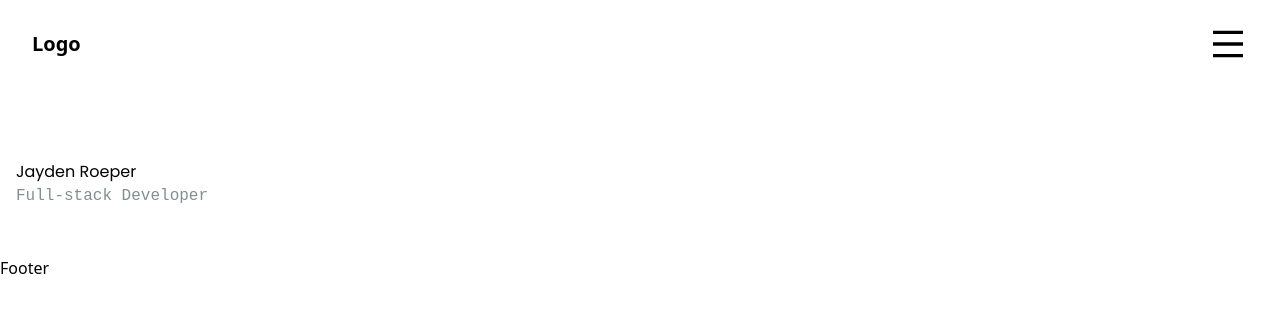
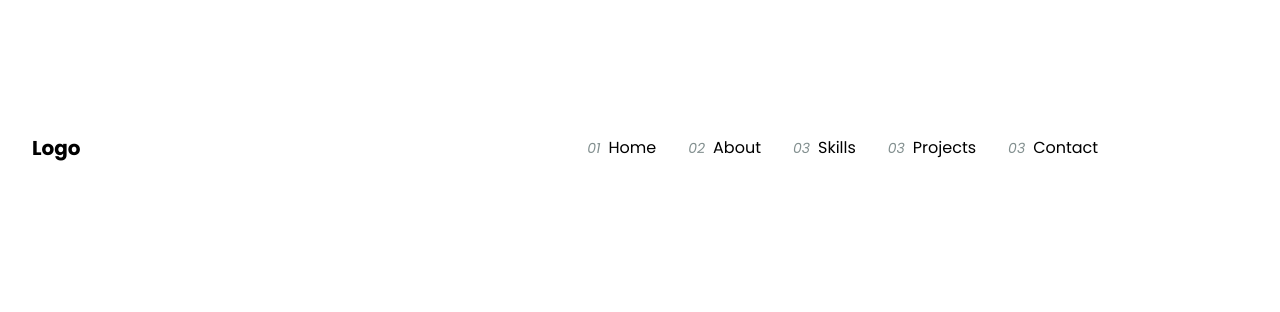
Before and after one commit to Gekke-SuCro/dev-portfolio, a React (Vite) app in the folder frontend/: page / in a window 1280 px wide. Shown: the top 312 px of the page. Built offline with nearby package versions, Linux system fonts and the light colour scheme.

Commit message:
Mobile menu is responsive for landscape mobile.

```diff
--- a/frontend/src/components/Navbar.jsx
+++ b/frontend/src/components/Navbar.jsx
@@ -6,6 +6,8 @@ const menuItems = [
     { id: 1, name: "Home", link: "#home" },
     { id: 2, name: "About", link: "#home" },
     { id: 3, name: "Skills", link: "#skills" },
+    { id: 3, name: "Projects", link: "#projects" },
+    { id: 3, name: "Contact", link: "#contact" },
 ]
 
 const Navbar = () => {
@@ -15,19 +17,22 @@ const Navbar = () => {
         <header className="px-8 py-6 bg-white fixed top-0 left-0 w-full z-50">
             <nav className="flex items-center justify-between">
                 <div className="font-bold text-xl">Logo</div>
-                <div className={`${isOpen ? "left-1/3" : "left-full"} transition-all duration-2/00 ease-in
-                bg-accent bg-opacity-90 fixed top-0 w-2/3 h-full`}>
-                    <ul className={`flex flex-col items-center justify-center gap-8 w-full h-full`}>
+                <div className={`${isOpen ? "left-1/3" : "left-[200svw]"} transition-all duration-2/00 ease-in
+                bg-accent bg-opacity-90 fixed top-0 w-2/3 h-full md:relative md:left-0 md:bg-white`}>
+                    <ul className={`flex flex-col flex-wrap px-8 py-28 items-center justify-center gap-8 w-full h-full
+                    sm:flex-row`}>
                         {menuItems.map((item) => (
                             <li key={item.id}>
                                 <Link to={`/${item.link}`}>
-                                    <h4 className="text-xl text-white font-bold">{item.name}</h4>
+                                    <h4 className="font-poppins max-md:text-base max-md:text-white max-md:font-bold flex gap-2 items-center">
+                                        <span className="text-sm md:text-accent italic">0{item.id}</span> {item.name}
+                                    </h4>
                                 </Link>
                             </li>
                         ))}
                     </ul>
                 </div>
-                <div className={`z-50 ${isOpen ? "text-white" : "text-black"}`} onClick={() => setIsOpen(!isOpen)}>
+                <div className={`md:hidden z-50 ${isOpen ? "text-white" : "text-black"}`} onClick={() => setIsOpen(!isOpen)}>
                     {isOpen ? <RiMenu3Line size={40}/> : <RiMenuFill size={40}/>}
                 </div>
             </nav>
--- a/frontend/src/index.css
+++ b/frontend/src/index.css
@@ -7,5 +7,7 @@
 @layer base {
     body {
         @apply bg-white text-black;
+        @apply font-poppins;
+        @apply min-h-svh;
     }
 }
--- a/frontend/tailwind.config.js
+++ b/frontend/tailwind.config.js
@@ -13,7 +13,7 @@ export default {
         h1: ['36px', '1.2'],
         h2: ['28px', '1.3'],
         h3: ['28px', '1.4'],
-        nav: ['20px', '1.6'],
+        nav: ['18px', '1.6'],
       },
       colors: {
         black: '#000000',
```
